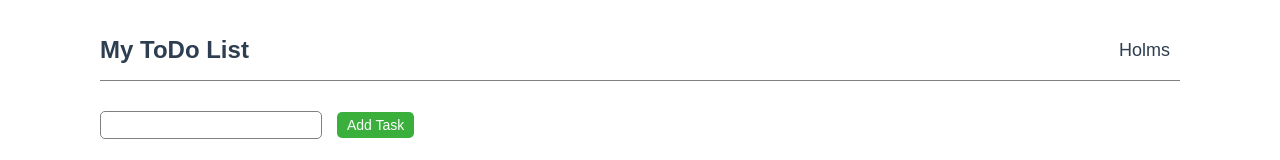
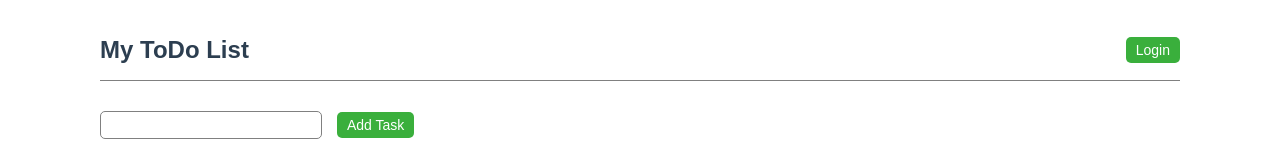
Before and after one commit to Holms2009/vue-todo-list, a Vue app: page / in a window 1280 px wide. Shown: the top 160 px of the page. Built offline with nearby package versions, Linux system fonts and the light colour scheme; no server answers; the HTML template or start-up script is replaced by a standard one.

Commit message:
Auth state fix

```diff
--- a/package.json
+++ b/package.json
@@ -12,7 +12,8 @@
     "install": "^0.13.0",
     "normalize.css": "^8.0.1",
     "npm": "^8.3.2",
-    "vue": "^2.6.11"
+    "vue": "^2.6.11",
+    "vuex": "^3.6.2"
   },
   "devDependencies": {
     "@vue/cli-plugin-babel": "~4.5.0",
--- a/src/App.vue
+++ b/src/App.vue
@@ -2,7 +2,7 @@
   <div id="app">
     <Header
       :isAuth="isAuth"
-      userName="Holms"
+      :userName="currentUser ? currentUser.email : ''"
       @toggleauthform="handleFormShow"
     ></Header>
     <div class="main">
@@ -41,31 +41,11 @@
 
 <script>
 import "normalize.css";
-import { initializeApp } from "firebase/app";
-import { collection, addDoc, getFirestore } from "firebase/firestore";
-import { getAuth, onAuthStateChanged } from "firebase/auth";
 
 import Header from "./components/Header/Header.vue";
 import ToDoList from "./components/ToDoList/ToDoList.vue";
 import Button from "./components/Button/Button.vue";
 import AuthForm from "./components/AuthForm/AuthForm.vue";
-
-const firebaseConfig = {
-  apiKey: "AIzaSyBqqtJ13_9RQY2VcotGrDGr30nOZ6Y6e_8",
-  authDomain: "vue-task-board-8c5bd.firebaseapp.com",
-  projectId: "vue-task-board-8c5bd",
-  storageBucket: "vue-task-board-8c5bd.appspot.com",
-  messagingSenderId: "912348612221",
-  appId: "1:912348612221:web:8b6efbbf5ef3e4d7989314",
-  measurementId: "G-QKR9R2TY3E",
-};
-const app = initializeApp(firebaseConfig);
-const db = getFirestore();
-const auth = getAuth();
-
-onAuthStateChanged(auth, (user) => {
-  console.log(user, auth);
-})
 
 export default {
   name: "App",
@@ -75,7 +55,7 @@ export default {
       toDos: [{ text: "Test task", priority: "none" }],
       finishedTasks: [],
       showAuthForm: false,
-      isAuth: auth ? true : false,
+      isAuth: this.$store.state.auth.currentUser ? true : false,
     };
   },
   components: {
@@ -110,6 +90,11 @@ export default {
       this.showAuthForm = !this.showAuthForm;
     },
   },
+  computed: {
+    currentUser: function() {
+      return this.$store.state.auth.currentUser;
+    }
+  }
 };
 </script>
 
--- a/src/components/AuthBlock/AuthBlock.js
+++ b/src/components/AuthBlock/AuthBlock.js
@@ -1,4 +1,5 @@
 import Button from '../Button/Button.vue';
+import { signOut } from "firebase/auth";
 
 export default {
   name: 'AuthBlock',
@@ -9,7 +10,9 @@ export default {
     }
   },
   methods: {
-
+    handleExitClick: function () {
+      signOut(this.$store.state.auth);
+    }
   },
   components: {
     Button
--- a/src/components/AuthBlock/AuthBlock.vue
+++ b/src/components/AuthBlock/AuthBlock.vue
@@ -12,7 +12,7 @@
       <transition name="fade-menu">
         <div class="AuthBlock__menu" v-if="showMenu">
           <a class="AuthBlock__link" href="#">Settings</a>
-          <a class="AuthBlock__link" href="#">Exit</a>
+          <a class="AuthBlock__link" href="#" @click.prevent="handleExitClick">Exit</a>
         </div>
       </transition>
     </div>
--- a/src/main.js
+++ b/src/main.js
@@ -1,8 +1,37 @@
-import Vue from 'vue'
+import Vue from 'vue';
+import Vuex from 'vuex';
 import App from './App.vue'
+import { initializeApp } from "firebase/app";
+import { collection, addDoc, getFirestore } from "firebase/firestore";
+import { getAuth, onAuthStateChanged } from "firebase/auth";
 
-Vue.config.productionTip = false
+const firebaseConfig = {
+  apiKey: "AIzaSyBqqtJ13_9RQY2VcotGrDGr30nOZ6Y6e_8",
+  authDomain: "vue-task-board-8c5bd.firebaseapp.com",
+  projectId: "vue-task-board-8c5bd",
+  storageBucket: "vue-task-board-8c5bd.appspot.com",
+  messagingSenderId: "912348612221",
+  appId: "1:912348612221:web:8b6efbbf5ef3e4d7989314",
+  measurementId: "G-QKR9R2TY3E",
+};
+const app = initializeApp(firebaseConfig);
+const db = getFirestore();
+const auth = getAuth();
+
+onAuthStateChanged(auth, (user) => {
+  console.log(auth);
+})
+
+Vue.config.productionTip = false;
+Vue.use(Vuex);
+
+const store = new Vuex.Store({
+  state: {
+    auth,
+  }
+})
 
 new Vue({
+  store,
   render: h => h(App),
 }).$mount('#app')
```
Also changed, not shown: 1 other file (tests, documents, lock files or other folders).
